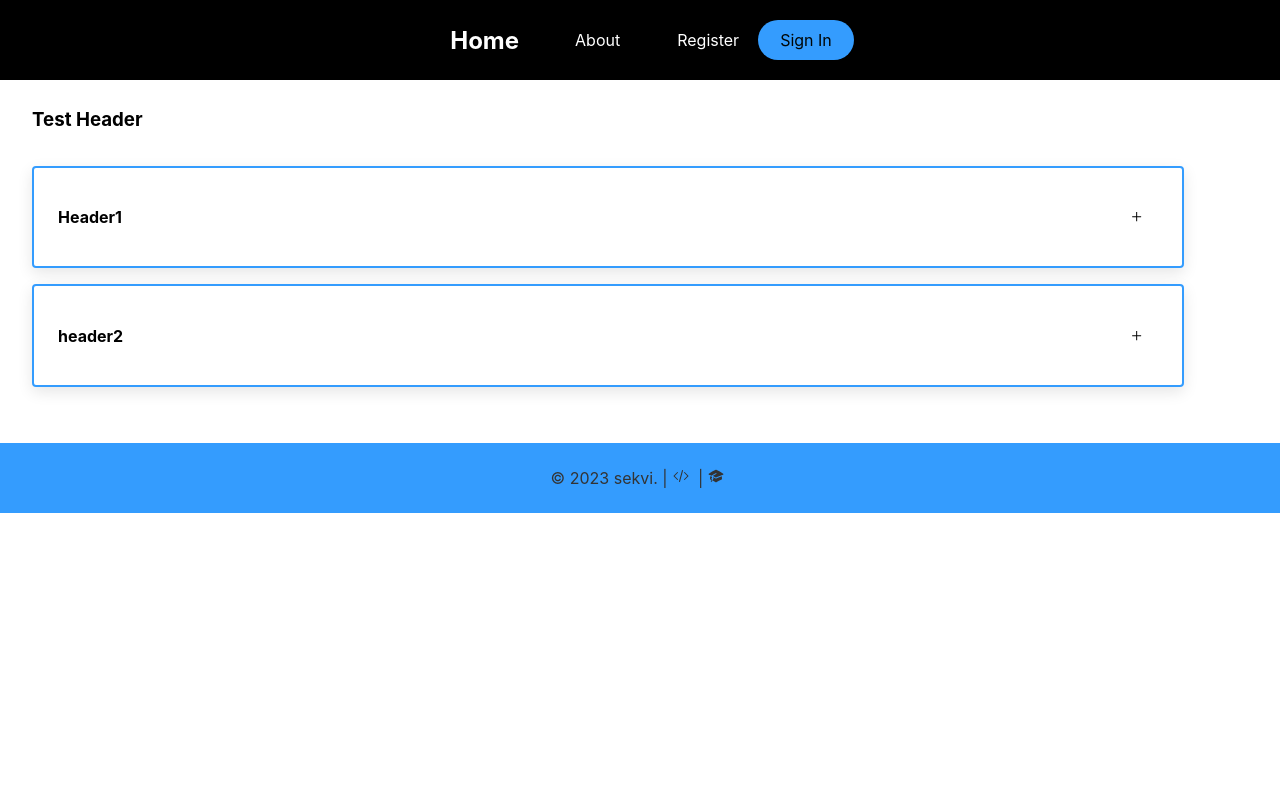
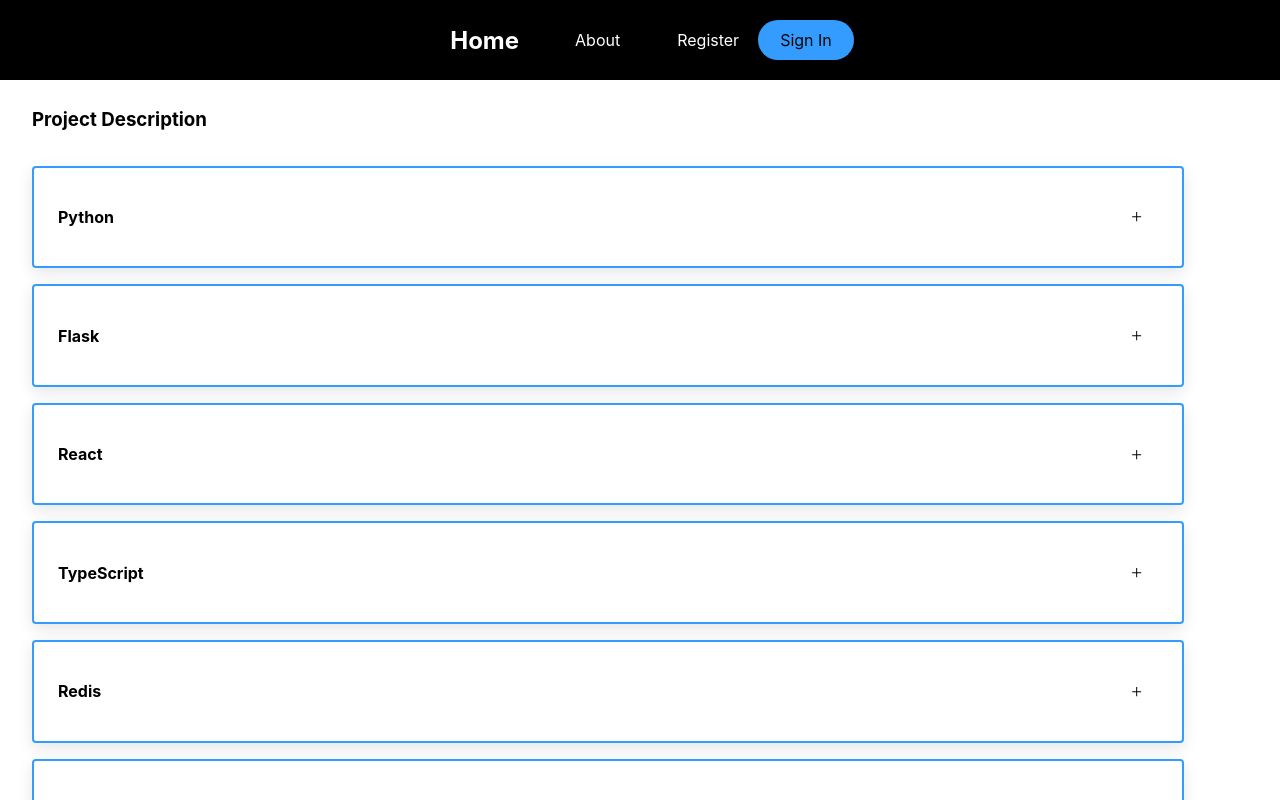
Before and after one commit to sekvi99/Python-React-Web-App, a React (Create React App) app in the folder react-flask-app/client/: page /about in a window 1280 px wide. Shown: the top 800 px of the page. Built offline with nearby package versions, Linux system fonts and the light colour scheme.

Commit message:
Added propper data for accordion component

```diff
--- a/react-flask-app/client/src/components/Accordion/accordion.tsx
+++ b/react-flask-app/client/src/components/Accordion/accordion.tsx
@@ -10,7 +10,7 @@ const AccordionComponent = () => {
   return (
     <main>
         <AccordionContainer>
-            <AccordionHeader>Test Header</AccordionHeader>
+            <AccordionHeader>Project Description</AccordionHeader>
             <AccordionSection>
                 {items.map((item) => {
                     return <SingleItem key={item.id} title={item.title} content={item.content} />;
--- a/react-flask-app/client/src/components/Accordion/accordionData.ts
+++ b/react-flask-app/client/src/components/Accordion/accordionData.ts
@@ -3,12 +3,32 @@ import { AccordionData } from "../../interfaces/accordion.interface"
 export const accordionContent: AccordionData[] = [
     {
         id: 1,
-        title: "Header1",
-        content: "Accordion Content 1"
+        title: "Python",
+        content: "Python is a versatile and high-level programming language known for its simplicity and readability. It offers a wide range of libraries and frameworks, making it suitable for various applications, from web development to data analysis and artificial intelligence."
     },
     {
         id: 2,
-        title: "header2",
-        content: "Accordion Content 2"
+        title: "Flask",
+        content: "Flask is a lightweight and flexible web framework for Python. It allows developers to quickly build web applications with minimal overhead. Flask provides a simple and intuitive interface, making it a popular choice for creating small to medium-sized web projects."
+    },
+    {
+        id: 3,
+        title: "React",
+        content: "React is a JavaScript library for building user interfaces. It follows a component-based approach, allowing developers to create reusable UI components and efficiently manage application state. React's virtual DOM enables efficient updates, resulting in faster rendering and better user experience."
+    },
+    {
+        id: 4,
+        title: "TypeScript",
+        content: "TypeScript is a typed superset of JavaScript that adds static typing and additional features to the language. It helps catch errors early in the development process and improves code maintainability. TypeScript is widely used in large-scale JavaScript applications, providing enhanced productivity and tooling support."
+    },
+    {
+        id: 5,
+        title: "Redis",
+        content: "Redis is an in-memory data structure store that can be used as a database, cache, or message broker. It is known for its exceptional performance and versatility. Redis supports various data structures such as strings, hashes, lists, and sets, and provides advanced features like pub/sub messaging and geospatial indexing."
+    },
+    {
+        id: 6,
+        title: "Docker",
+        content: "Docker is an open-source platform for containerization. It allows developers to package applications and their dependencies into lightweight, portable containers. Docker provides a consistent and reproducible environment across different systems, making it easier to deploy and scale applications while improving resource efficiency."
     }
 ]
```
